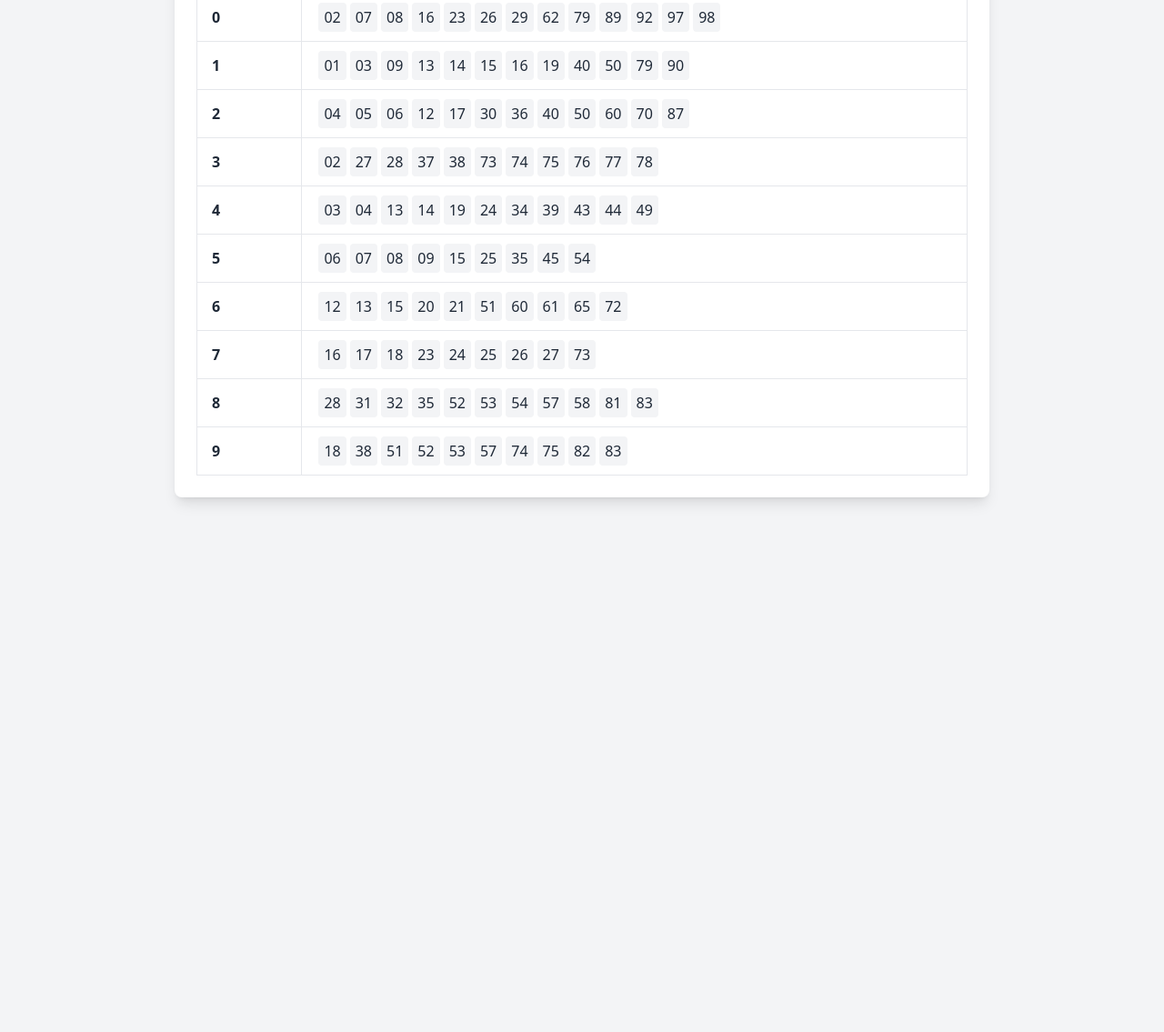
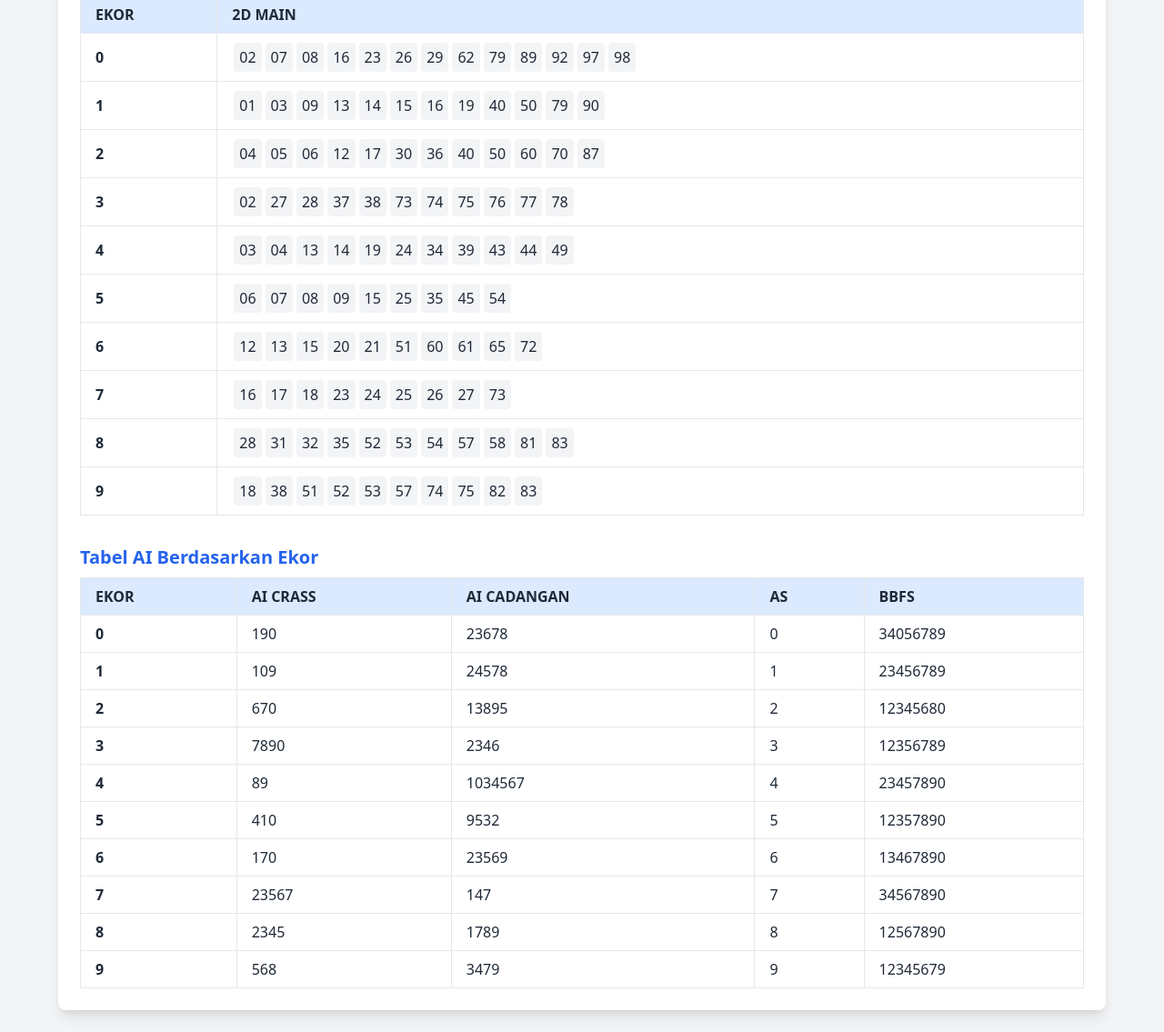
Before and after one commit to abdfajarlaudjeng/pangkas_2d_2025, a plain HTML site: page index.html in a window 1280 px wide. Shown: the part 203-1338 px from the top of the page at 91% size. Before the commit the page ends 800 px from the top, so only its background shows below. Drawn offline with nearby package versions, Linux system fonts and the light colour scheme.

Commit message:
Update index.html

```diff
--- a/index.html
+++ b/index.html
@@ -3,7 +3,7 @@
 <head>
   <meta charset="UTF-8" />
   <meta name="viewport" content="width=device-width, initial-scale=1.0"/>
-  <title>2D Main Berdasarkan Ekor</title>
+  <title>2D Main & AI Berdasarkan Ekor</title>
   <script src="https://cdn.tailwindcss.com"></script>
   <style>
     .number-cell span {
@@ -20,11 +20,11 @@
   </style>
 </head>
 <body class="bg-gray-100 text-gray-800 p-6">
-  <div class="max-w-4xl mx-auto bg-white shadow-lg rounded-lg p-6">
-    <h1 class="text-2xl font-bold mb-4 text-center text-blue-700">2D MAIN BERDASARKAN EKOR</h1>
+  <div class="max-w-6xl mx-auto bg-white shadow-lg rounded-lg p-6">
+    <h1 class="text-2xl font-bold mb-4 text-center text-blue-700">2D MAIN & AI BERDASARKAN EKOR</h1>
 
     <!-- Filter Dropdown -->
-    <div class="flex items-center justify-between mb-4">
+    <div class="flex items-center justify-between mb-6">
       <label for="filterEkor" class="font-medium text-gray-700">Filter Ekor:</label>
       <select id="filterEkor" class="border rounded px-3 py-2 text-gray-700">
         <option value="all">Tampilkan Semua</option>
@@ -41,22 +41,36 @@
       </select>
     </div>
 
-    <!-- Tabel -->
-    <table class="w-full table-auto border border-gray-300">
+    <!-- Tabel 1: 2D MAIN -->
+    <h2 class="text-xl font-semibold mb-2 text-blue-600">Tabel 2D Main</h2>
+    <table class="w-full table-auto border border-gray-300 mb-8">
       <thead class="bg-blue-100">
         <tr>
           <th class="border px-4 py-2 text-left">EKOR</th>
           <th class="border px-4 py-2 text-left">2D MAIN</th>
         </tr>
       </thead>
-      <tbody id="dataBody">
-        <!-- Baris akan diisi oleh JavaScript -->
-      </tbody>
+      <tbody id="dataBody"></tbody>
+    </table>
+
+    <!-- Tabel 2: AI CRASS, CADANGAN, AS, BBFS -->
+    <h2 class="text-xl font-semibold mb-2 text-blue-600">Tabel AI Berdasarkan Ekor</h2>
+    <table class="w-full table-auto border border-gray-300">
+      <thead class="bg-blue-100">
+        <tr>
+          <th class="border px-4 py-2 text-left">EKOR</th>
+          <th class="border px-4 py-2 text-left">AI CRASS</th>
+          <th class="border px-4 py-2 text-left">AI CADANGAN</th>
+          <th class="border px-4 py-2 text-left">AS</th>
+          <th class="border px-4 py-2 text-left">BBFS</th>
+        </tr>
+      </thead>
+      <tbody id="aiBody"></tbody>
     </table>
   </div>
 
   <script>
-    const data = {
+    const data2D = {
       0: ["02","07","08","16","23","26","29","62","79","89","92","97","98"],
       1: ["01","03","09","13","14","15","16","19","40","50","79","90"],
       2: ["04","05","06","12","17","30","36","40","50","60","70","87"],
@@ -69,40 +83,67 @@
       9: ["18","38","51","52","53","57","74","75","82","83"]
     };
 
-    const tbody = document.getElementById("dataBody");
+    const dataAI = {
+      0: { crass: "190", cadangan: "23678", as: "0", bbfs: "34056789" },
+      1: { crass: "109", cadangan: "24578", as: "1", bbfs: "23456789" },
+      2: { crass: "670", cadangan: "13895", as: "2", bbfs: "12345680" },
+      3: { crass: "7890", cadangan: "2346", as: "3", bbfs: "12356789" },
+      4: { crass: "89", cadangan: "1034567", as: "4", bbfs: "23457890" },
+      5: { crass: "410", cadangan: "9532", as: "5", bbfs: "12357890" },
+      6: { crass: "170", cadangan: "23569", as: "6", bbfs: "13467890" },
+      7: { crass: "23567", cadangan: "147", as: "7", bbfs: "34567890" },
+      8: { crass: "2345", cadangan: "1789", as: "8", bbfs: "12567890" },
+      9: { crass: "568", cadangan: "3479", as: "9", bbfs: "12345679" }
+    };
+
+    const tbody2D = document.getElementById("dataBody");
+    const tbodyAI = document.getElementById("aiBody");
     const filter = document.getElementById("filterEkor");
 
-    function renderTable(filterValue = "all") {
-      tbody.innerHTML = "";
-      for (let ekor in data) {
+    function renderTables(filterValue = "all") {
+      tbody2D.innerHTML = "";
+      tbodyAI.innerHTML = "";
+
+      for (let ekor in data2D) {
         if (filterValue !== "all" && filterValue !== ekor) continue;
 
-        const row = document.createElement("tr");
-
+        // Tabel 2D
+        const row2D = document.createElement("tr");
         const ekorCell = document.createElement("td");
         ekorCell.className = "border px-4 py-2 font-semibold";
         ekorCell.textContent = ekor;
 
         const numberCell = document.createElement("td");
         numberCell.className = "border px-4 py-2 number-cell";
-        data[ekor].forEach(num => {
+        data2D[ekor].forEach(num => {
           const span = document.createElement("span");
           span.textContent = num;
           numberCell.appendChild(span);
         });
 
-        row.appendChild(ekorCell);
-        row.appendChild(numberCell);
-        tbody.appendChild(row);
+        row2D.appendChild(ekorCell);
+        row2D.appendChild(numberCell);
+        tbody2D.appendChild(row2D);
+
+        // Tabel AI
+        const rowAI = document.createElement("tr");
+        rowAI.innerHTML = `
+          <td class="border px-4 py-2 font-semibold">${ekor}</td>
+          <td class="border px-4 py-2">${dataAI[ekor].crass}</td>
+          <td class="border px-4 py-2">${dataAI[ekor].cadangan}</td>
+          <td class="border px-4 py-2">${dataAI[ekor].as}</td>
+          <td class="border px-4 py-2">${dataAI[ekor].bbfs}</td>
+        `;
+        tbodyAI.appendChild(rowAI);
       }
     }
 
     filter.addEventListener("change", () => {
-      renderTable(filter.value);
+      renderTables(filter.value);
     });
 
     // Initial render
-    renderTable();
+    renderTables();
   </script>
 </body>
 </html>
```
